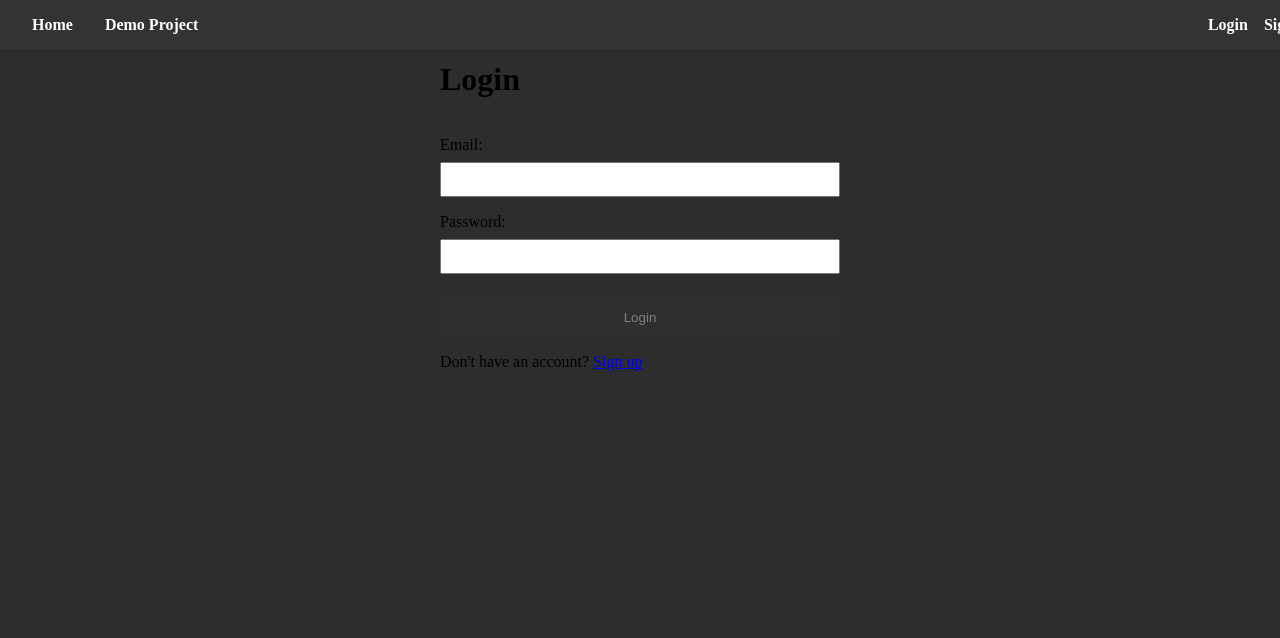
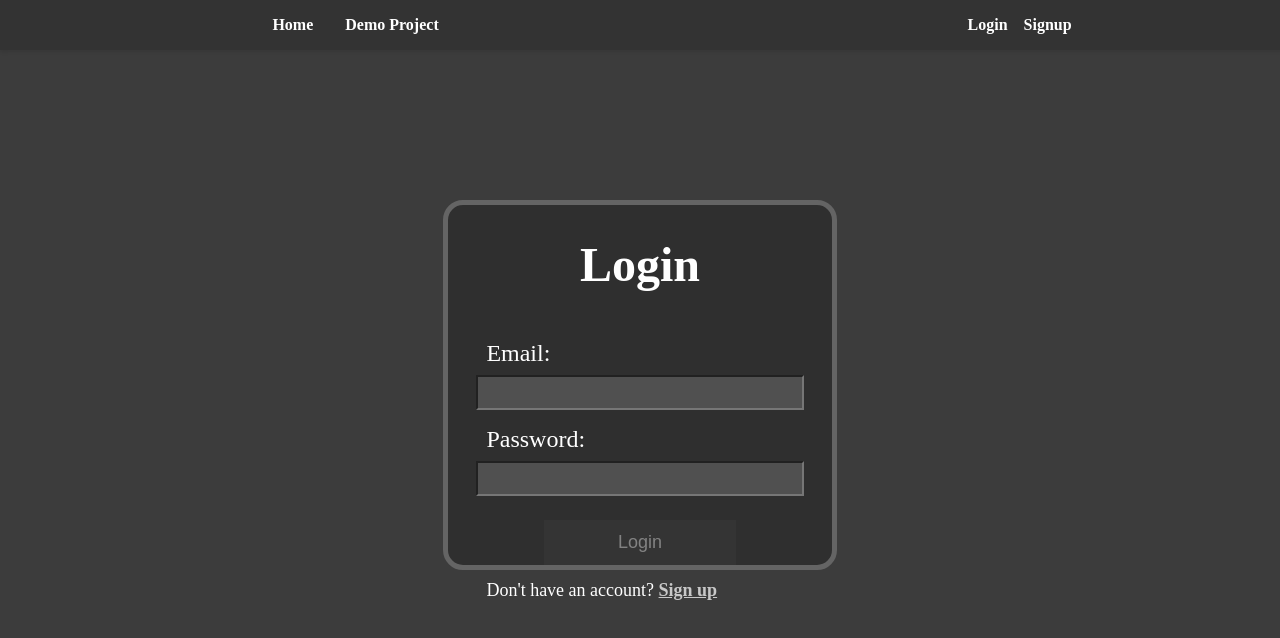
Before and after one commit to Playmojs/fantasy-mapbuilder_2, a SvelteKit app: page /login in a window 1280 px wide. Shown: the top 638 px of the page. Built offline with nearby package versions, Linux system fonts and the light colour scheme.

Commit message:
Improve looks of homebar and login/signup pages

```diff
--- a/src/components/Homebar.svelte
+++ b/src/components/Homebar.svelte
@@ -25,7 +25,7 @@
 		background-color: #333;
 		padding: 1rem 2rem;
 		display: flex;
-		justify-content: space-between;
+		justify-content: space-around;
 		align-items: center;
 		box-shadow: 0 2px 4px rgba(0, 0, 0, 0.1);
 		z-index: 1000;
@@ -38,11 +38,11 @@
 	}
 
 	.left-buttons a {
-		margin-right: 2rem; /* Space out left-aligned buttons */
+		margin-right: 2rem;
 	}
 
 	.right-buttons a {
-		margin-left: 1rem; /* Keep login/signup buttons close to each other */
+		margin-left: 1rem;
 	}
 
 	a {
--- a/src/routes/login/+page.svelte
+++ b/src/routes/login/+page.svelte
@@ -21,13 +21,15 @@
 	}
 
 	async function handleLogin() {
-		const { data, error } = await supabase.auth.signInWithPassword({ email, password });
+		console.log('Login test!');
+		return;
+		// const { data, error } = await supabase.auth.signInWithPassword({ email, password });
 
-		if (error) {
-			errorMessage = error.message;
-		} else {
-			goto('/'); // Redirect to home after successful login
-		}
+		// if (error) {
+		// 	errorMessage = error.message;
+		// } else {
+		// 	goto('/'); // Redirect to home after successful login
+		// }
 	}
 
 	function redirectToSignup() {
@@ -35,8 +37,9 @@
 	}
 </script>
 
-<main>
 <Homebar items={homebarItems} />
+<div id="background">
+	<div id="box">
 		<h1>Login</h1>
 		{#if errorMessage}
 			<p class="error">{errorMessage}</p>
@@ -46,18 +49,48 @@
 			<input type="email" id="email" bind:value={email} on:input={validateInputs} required />
 
 			<label for="password">Password:</label>
-		<input type="password" id="password" bind:value={password} on:input={validateInputs} required />
+			<input
+				type="password"
+				id="password"
+				bind:value={password}
+				on:input={validateInputs}
+				required
+			/>
 
 			<button type="submit" disabled={isDisabled}>Login</button>
 		</form>
-	<p>Don't have an account? <a href="#" on:click={redirectToSignup}>Sign up</a></p>
-</main>
+		<p class="query">Don't have an account? <a href="#" on:click={redirectToSignup}>Sign up</a></p>
+	</div>
+</div>
 
 <style>
-	main {
-		padding: 2rem;
-		max-width: 400px;
+	#background {
+		position: fixed;
+		background-color: rgb(60, 60, 60);
+		top: 0;
+		bottom: 0;
+		left: 0;
+		right: 0;
+	}
+
+	#box {
+		position: relative;
+		top: 200px;
 		margin: auto;
+		width: 30%;
+		height: 45%;
+		background-color: rgb(47, 47, 47);
+		border-color: rgb(100, 100, 100);
+		border-width: 5px;
+		border-style: solid;
+		border-radius: 20px;
+		font-size: x-large;
+	}
+
+	h1 {
+		position: relative;
+		color: white;
+		text-align: center;
 	}
 
 	.error {
@@ -70,26 +103,53 @@
 	}
 
 	label {
+		position: relative;
+		left: 10%;
 		margin-top: 1rem;
+		color: white;
 	}
 
 	input {
+		position: relative;
+		width: 80%;
+		margin: auto;
 		padding: 0.5rem;
 		margin-top: 0.5rem;
+		background-color: rgb(80, 80, 80);
 	}
 
 	button {
+		position: relative;
+		width: 50%;
+		margin: auto;
 		margin-top: 1.5rem;
 		padding: 0.75rem;
-		background-color: #333;
+		background-color: rgb(130, 130, 130);
 		color: white;
+		font-weight: bold;
+		font-size: large;
 		border: none;
 		cursor: pointer;
 		opacity: 0.8;
 	}
 
 	button:disabled {
+		font-weight: normal;
 		opacity: 0.4;
 		cursor: not-allowed;
+		background-color: rgb(60, 60, 60);
+	}
+
+	.query {
+		position: relative;
+		color: white;
+		left: 10%;
+		bottom: 1%;
+		font-size: large;
+	}
+
+	a {
+		color: rgb(200, 200, 200);
+		font-weight: bold;
 	}
 </style>
--- a/src/routes/signup/+page.svelte
+++ b/src/routes/signup/+page.svelte
@@ -20,13 +20,15 @@
 	}
 
 	async function handleSignup() {
-		const { data, error } = await supabase.auth.signUp({ email, password });
+		console.log('Sign up test!');
+		return;
+		// const { data, error } = await supabase.auth.signUp({ email, password });
 
-		if (error) {
-			errorMessage = error.message;
-		} else {
-			goto('/'); // Redirect to home after successful signup
-		}
+		// if (error) {
+		// 	errorMessage = error.message;
+		// } else {
+		// 	goto('/');
+		// }
 	}
 
 	function redirectToLogin() {
@@ -34,8 +36,9 @@
 	}
 </script>
 
-<main>
 <Homebar items={homebarItems} />
+<div id="background">
+	<div id="box">
 		<h1>Sign Up</h1>
 		{#if errorMessage}
 			<p class="error">{errorMessage}</p>
@@ -45,18 +48,48 @@
 			<input type="email" id="email" bind:value={email} on:input={validateInputs} required />
 
 			<label for="password">Password:</label>
-		<input type="password" id="password" bind:value={password} on:input={validateInputs} required />
+			<input
+				type="password"
+				id="password"
+				bind:value={password}
+				on:input={validateInputs}
+				required
+			/>
 
 			<button type="submit" disabled={isDisabled}>Sign Up</button>
 		</form>
-	<p>Already have an account? <a href="#" on:click={redirectToLogin}>Login</a></p>
-</main>
+		<p class="query">Already have an account? <a href="#" on:click={redirectToLogin}>Login</a></p>
+	</div>
+</div>
 
 <style>
-	main {
-		padding: 2rem;
-		max-width: 400px;
+	#background {
+		position: fixed;
+		background-color: rgb(60, 60, 60);
+		top: 0;
+		bottom: 0;
+		left: 0;
+		right: 0;
+	}
+
+	#box {
+		position: relative;
+		top: 200px;
 		margin: auto;
+		width: 30%;
+		height: 45%;
+		background-color: rgb(47, 47, 47);
+		border-color: rgb(100, 100, 100);
+		border-width: 5px;
+		border-style: solid;
+		border-radius: 20px;
+		font-size: x-large;
+	}
+
+	h1 {
+		position: relative;
+		color: white;
+		text-align: center;
 	}
 
 	.error {
@@ -69,26 +102,53 @@
 	}
 
 	label {
+		position: relative;
+		left: 10%;
 		margin-top: 1rem;
+		color: white;
 	}
 
 	input {
+		position: relative;
+		width: 80%;
+		margin: auto;
 		padding: 0.5rem;
 		margin-top: 0.5rem;
+		background-color: rgb(80, 80, 80);
 	}
 
 	button {
+		position: relative;
+		width: 50%;
+		margin: auto;
 		margin-top: 1.5rem;
 		padding: 0.75rem;
-		background-color: #333;
+		background-color: rgb(130, 130, 130);
 		color: white;
+		font-weight: bold;
+		font-size: large;
 		border: none;
 		cursor: pointer;
 		opacity: 0.8;
 	}
 
 	button:disabled {
+		font-weight: normal;
 		opacity: 0.4;
 		cursor: not-allowed;
+		background-color: rgb(60, 60, 60);
+	}
+
+	.query {
+		position: relative;
+		color: white;
+		left: 10%;
+		bottom: 1%;
+		font-size: large;
+	}
+
+	a {
+		color: rgb(200, 200, 200);
+		font-weight: bold;
 	}
 </style>
```
Lines whose indentation alone changed are shown as unchanged.
